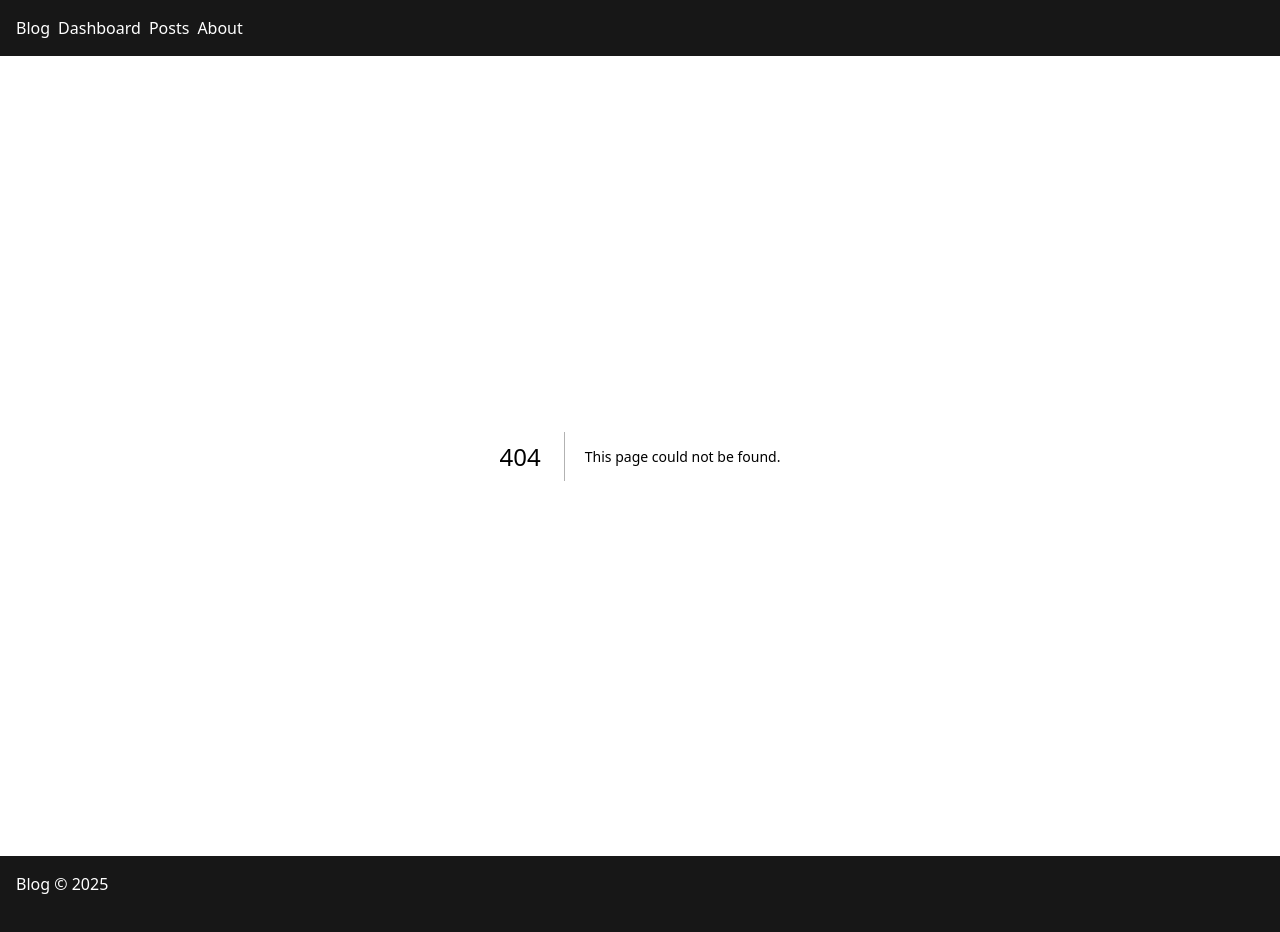
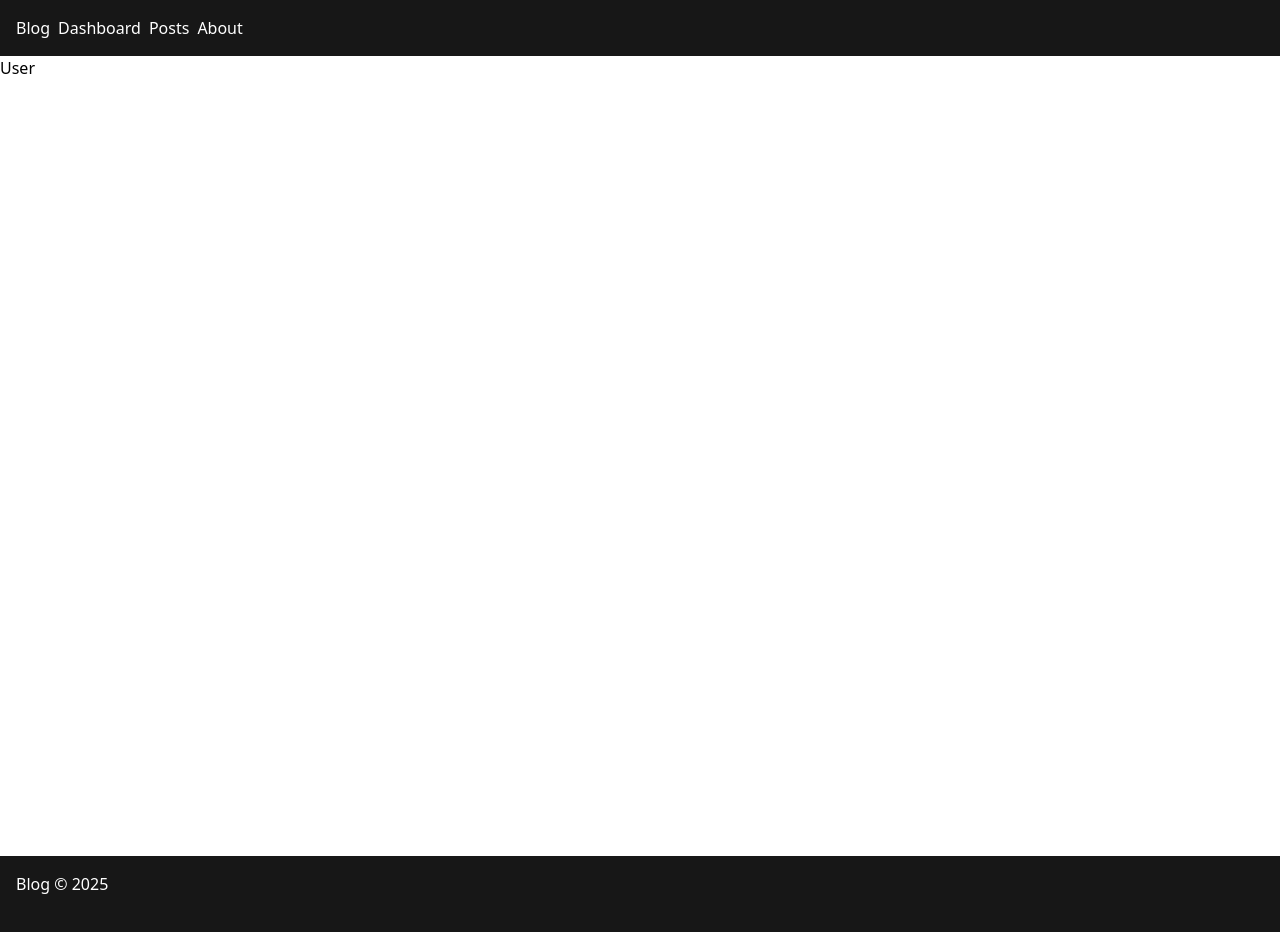
Before and after one commit to guitar6029/myblog, a Next.js app: page /dashboard/user in a window 1280 px wide. Before the commit this address had no page. Shown: the top 932 px of the page. Built offline with nearby package versions, Linux system fonts and the light colour scheme.

Commit message:
added User page

```diff
--- /dev/null
+++ b/src/app/dashboard/user/page.tsx
@@ -0,0 +1,7 @@
+export default function User(){
+    return (
+        <div>
+            <h1>User</h1>
+        </div>
+    )
+}
```
